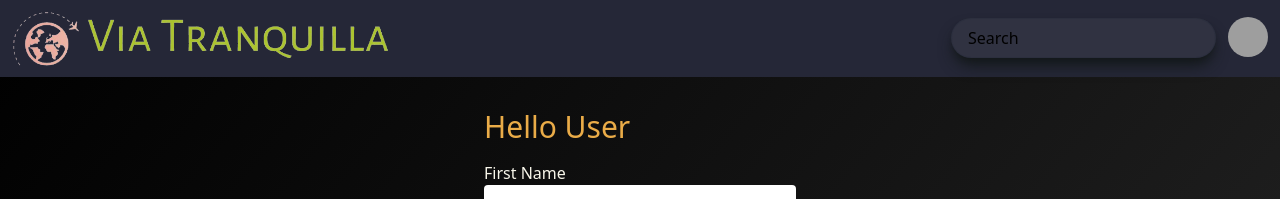
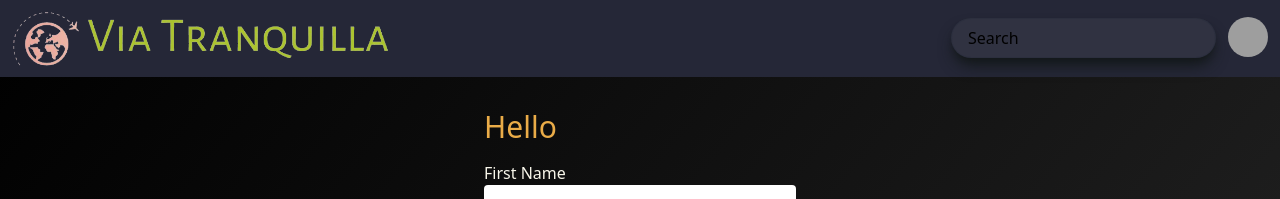
Before and after one commit to WebForChange/viatranquilla-full-stack, a React (Vite) app in the folder frontend/: page /user/edit/1 in a window 1280 px wide. Shown: the top 199 px of the page. Built offline with nearby package versions, Linux system fonts and the light colour scheme; grey boxes are pictures that could not be loaded.

Commit message:
profile now gets username again. profile link in header leads to own profile. edit profile leads to corresponding edit page

```diff
--- a/frontend/src/components/profile/ProfileForm.jsx
+++ b/frontend/src/components/profile/ProfileForm.jsx
@@ -5,6 +5,7 @@ import { useParams } from 'react-router';
 
 export default function ProfileForm() {
     const { user } = useContext(AuthContext);
+    const username = user.username;
     const { id } = useParams();
 
     // user.id is the id of the logged in user from login state user.id
@@ -53,7 +54,7 @@ export default function ProfileForm() {
     return (
         <div className='p-8 text-eggshell-700 flex justify-center items-center'>
             <form className='flex flex-col space-y-4 justify-between'>
-                <h2 className='text-3xl text-sunset-400'>Hello User</h2>
+                <h2 className='text-3xl text-sunset-400'>Hello {username}</h2>
                 <div className='flex flex-col'>
                     <label htmlFor="firstname">First Name</label>
                     <input type="text" id="firstname" className='rounded p-2 text-delft_blue-100' value={userData.firstname} onChange={handleChange}/>
--- a/frontend/src/components/profilecomp/Profileheader.jsx
+++ b/frontend/src/components/profilecomp/Profileheader.jsx
@@ -24,7 +24,7 @@ function Profileheader() {
             alt="profile"
             className="rounded-full h-24 w-24 lg:w-48 lg:h-48 mb-4"
           />
-          <button className="bg-sunset-400 hover:bg-sunset-500 text-white font-bold py-2 px-4 rounded-full mb-4"><Link to={`/user/edit/${id}`}>Edit Profile</Link></button>
+          <button className="bg-sunset-400 hover:bg-sunset-500 text-white font-bold py-2 px-4 rounded-full mb-4"><Link to={`/user/edit/${username}`}>Edit Profile</Link></button>
 
         </div>
         <div className="flex flex-col items-center">
```
